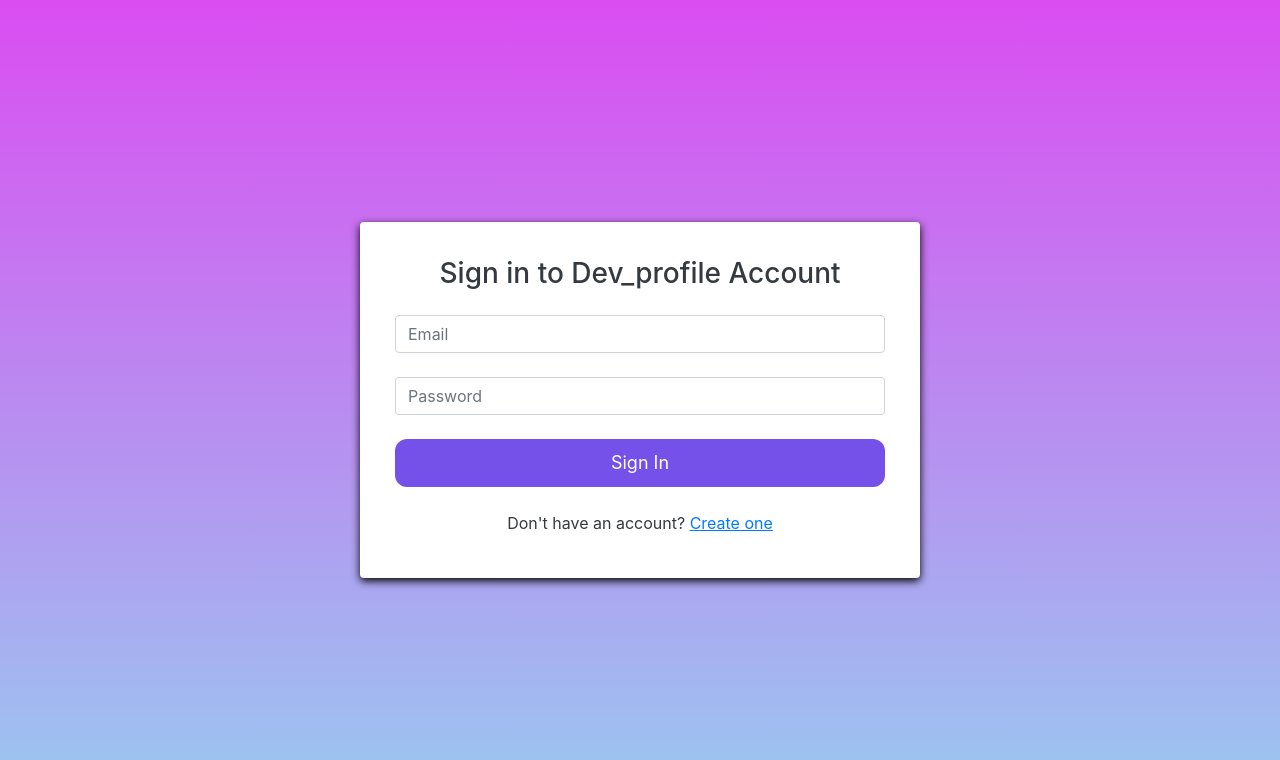
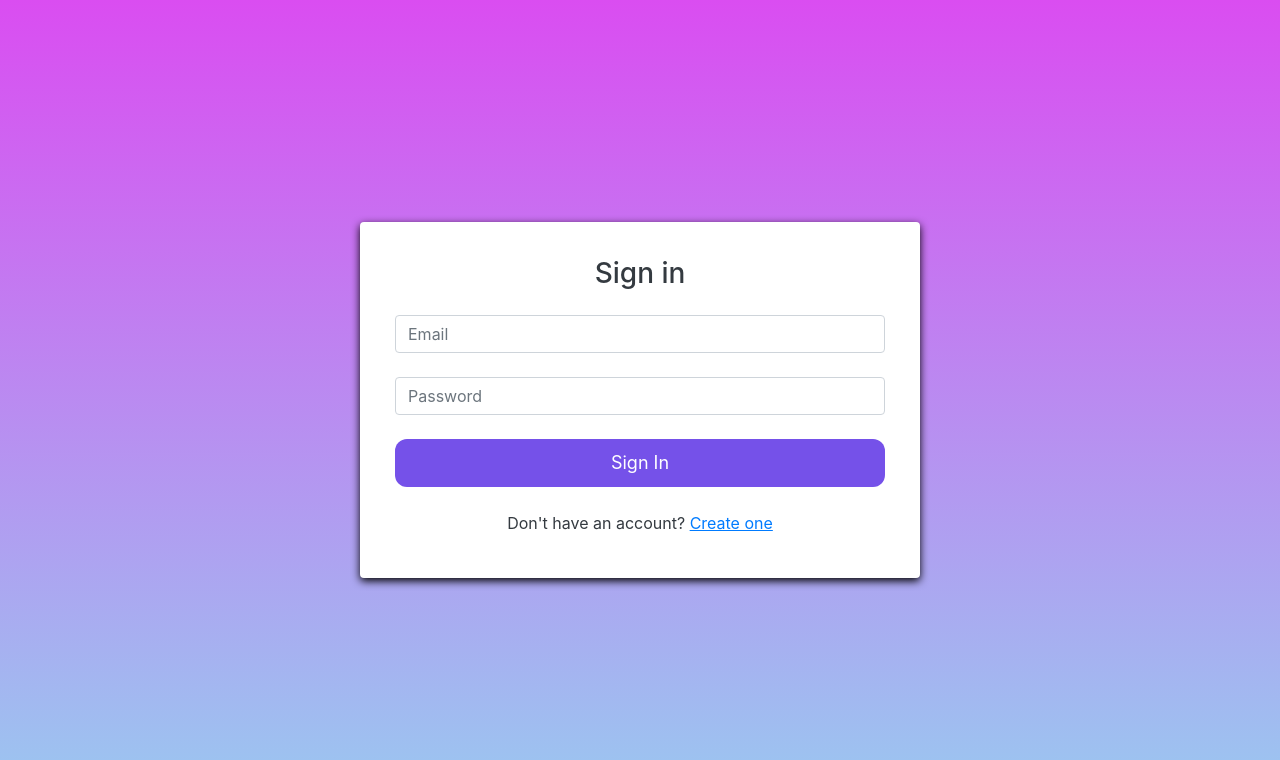
Before and after one commit to FidalMathew/Birthday_Tracker, a React (Create React App) app in the folder client/: page /login in a window 1280 px wide. Shown: the top 760 px of the page. Built offline with nearby package versions, Linux system fonts and the light colour scheme.

Commit message:
Changed the name

```diff
--- a/client/src/Components/Home.jsx
+++ b/client/src/Components/Home.jsx
@@ -23,7 +23,7 @@ export default function Home() {
                         (user) ?
                             (<>
                                 <h1 className='pt-5 mb-5' >Welcome {user.username}</h1>
-                                <p> <Link to="/edit">Edit your DEV_PROFILE</Link>  </p>
+                                <p> <Link to="/edit">Edit your Birthday reminders</Link>  </p>
                                 <p> <span onClick={handleLogout}>Logout</span>  </p>
 
 
--- a/client/src/Components/Login.jsx
+++ b/client/src/Components/Login.jsx
@@ -33,7 +33,7 @@ export default function Register() {
     return (
         <div className='Register'>
             <div className='bg-white text-dark rounded formdiv'>
-                <h3 className='text-center mb-4'>Sign in to Dev_profile Account </h3>
+                <h3 className='text-center mb-4'>Sign in</h3>
                 <form onSubmit={handleSubmit}>
                     <div className="mb-4">
                         <input type="text" className="form-control" placeholder='Email' ref={emailRef} />
```
